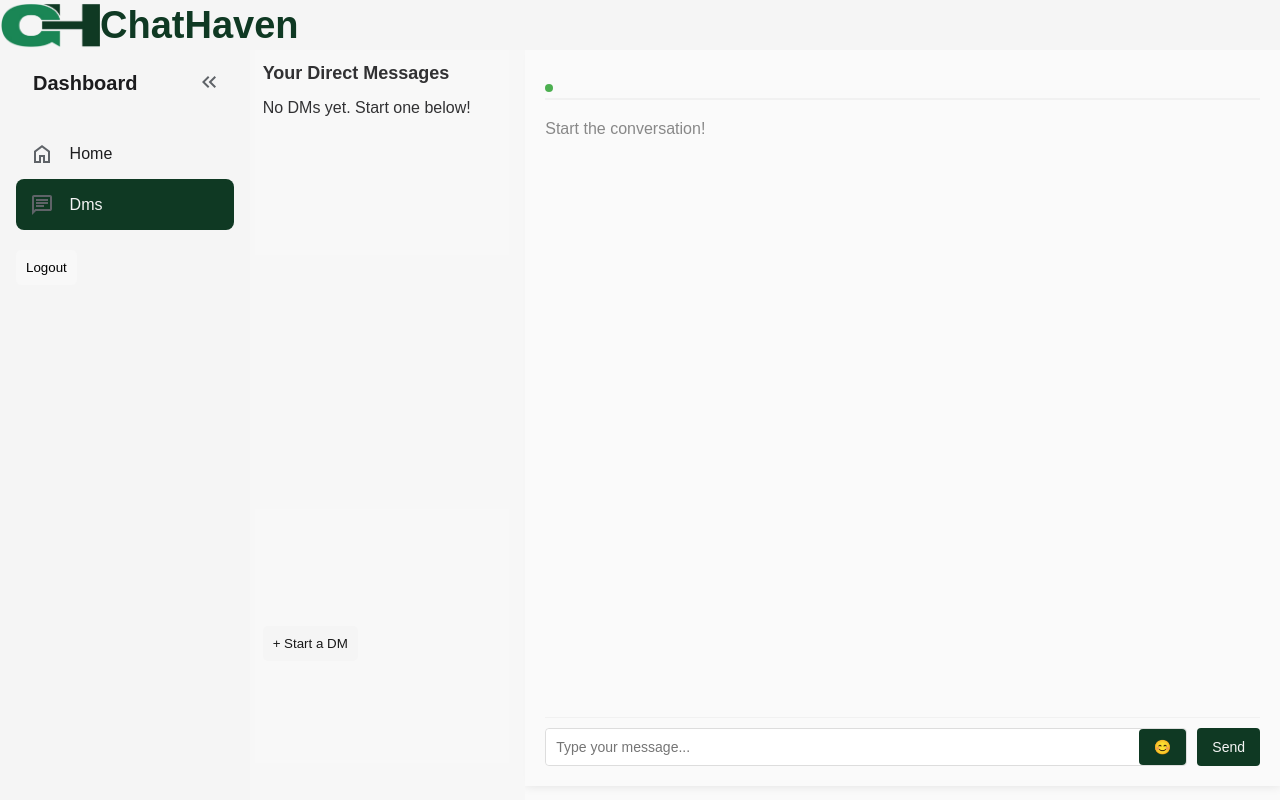
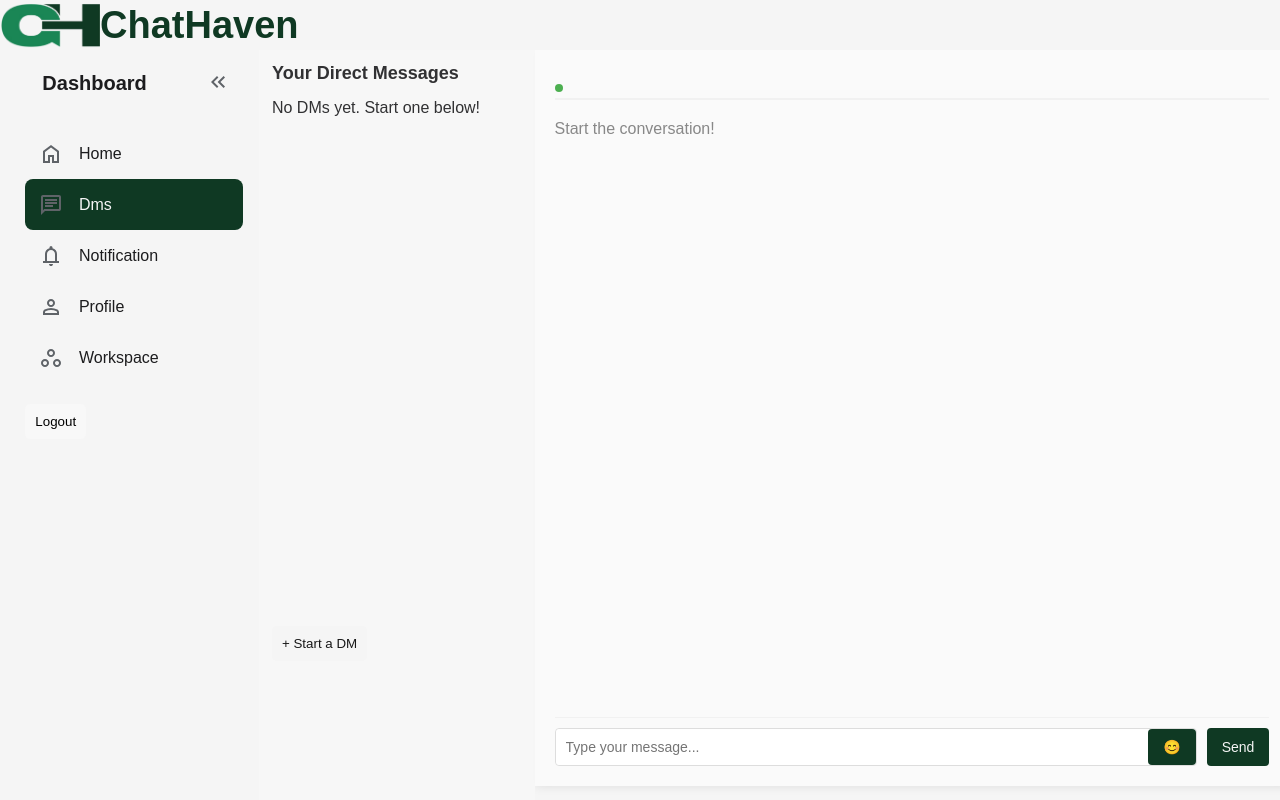
Before and after one commit to First-Time-Coders/FirstTimeCoders-SOEN341_Project_W25, a Django app: template api/templates/api/dm.html in a window 1280 px wide. Run offline with Django 4.2, Linux system fonts and the light colour scheme; the template is opened without the code that fills it, so the values that code supplies are empty.

Commit message:
front end stuff

```diff
--- a/api/templates/api/dm.html
+++ b/api/templates/api/dm.html
@@ -5,8 +5,9 @@
     <meta charset="UTF-8">
     <meta name="viewport" content="width=device-width, initial-scale=1">
     <title>DM with {{ other_user }}</title>
+    <link rel="stylesheet" href="{% static 'css/dashboard.css' %}">
     <link rel="stylesheet" href="{% static 'css/message.css' %}">
-    <link rel="stylesheet" href="{% static 'css/dashboard.css' %}">
+    =
     <style>
         /* Existing styles */
         .status-indicator {
@@ -182,6 +183,7 @@
     </style>
 </head>
 <body>
+
 <header id="topbar">
     <div class="top-bar-content">
         <div class="logo-name">
@@ -190,7 +192,7 @@
         </div>
     </div>
 </header>
-    <div class="content-container">
+<div class="page-container">
     <nav id="sidebar">
         <ul>
             <li>
@@ -199,9 +201,41 @@
                     <img src="{% static 'icons/arrowleft-icon.svg' %}" alt="SVG Icon">
                 </button>
             </li>
-                <li><a href="{% url 'dashboard-admin' %}"><img src="{% static 'icons/home-icon.svg' %}" alt="Home"><span>Home</span></a></li>
-                <li class="active"><a href="{% url 'dm_list' %}"><img src="{% static 'icons/dm-icon.svg' %}" alt="DMs"><span>Dms</span></a></li>
-                <li><form><button id="logout-button" formaction="{% url 'logout' %}">Logout</button></form></li>
+            <li>
+                <a href="{% url 'dashboard-admin' %}">
+                    <img src="{% static 'icons/home-icon.svg' %}" alt="Home">
+                    <span>Home</span>
+                </a>
+            </li>
+            <li class="active">
+                <a href="{% url 'dm_list' %}">
+                    <img src="{% static 'icons/dm-icon.svg' %}" alt="DMs">
+                    <span>Dms</span>
+                </a>
+            </li>
+            <li>
+                <a href="{% url 'notifications' %}" class="{% if pending_requests|length > 0 %}has-pending{% endif %}">
+                    <img src="{% static 'icons/notification-icon.svg' %}" alt="SVG Icon" class="notification-icon">
+                    <span>Notification</span>
+                </a>
+            </li>
+            <li>
+                <a href="">
+                    <img src="{% static 'icons/profile-icon.svg' %}" alt="SVG Icon">
+                    <span>Profile</span>
+                </a>
+            </li>
+            <li>
+                <a href="">
+                    <img src="{% static 'icons/workspace-icon.svg' %}" alt="SVG Icon">
+                    <span>Workspace</span>
+                </a>
+            </li>
+            <li>
+                <form>
+                    <button id="logout-button" formaction="{% url 'logout' %}">Logout</button>
+                </form>
+            </li>
         </ul>
     </nav>
     <main id="channelbar">
```
Also changed, not shown: api/templates/api/dashboard-admin.html (+1 -8 lines), api/templates/api/dm_list.html (+35 -3 lines). Lines whose indentation alone changed are shown as unchanged.
